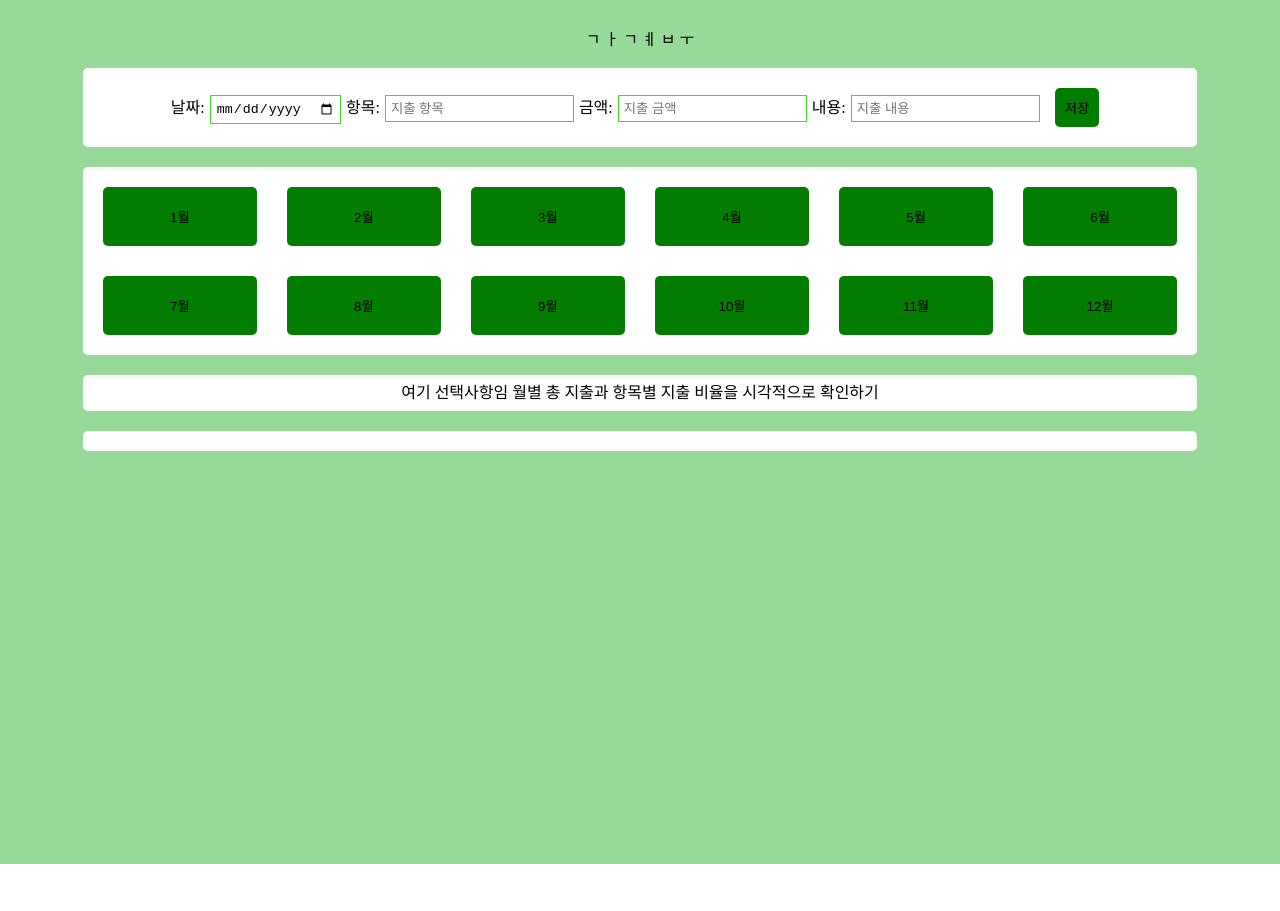
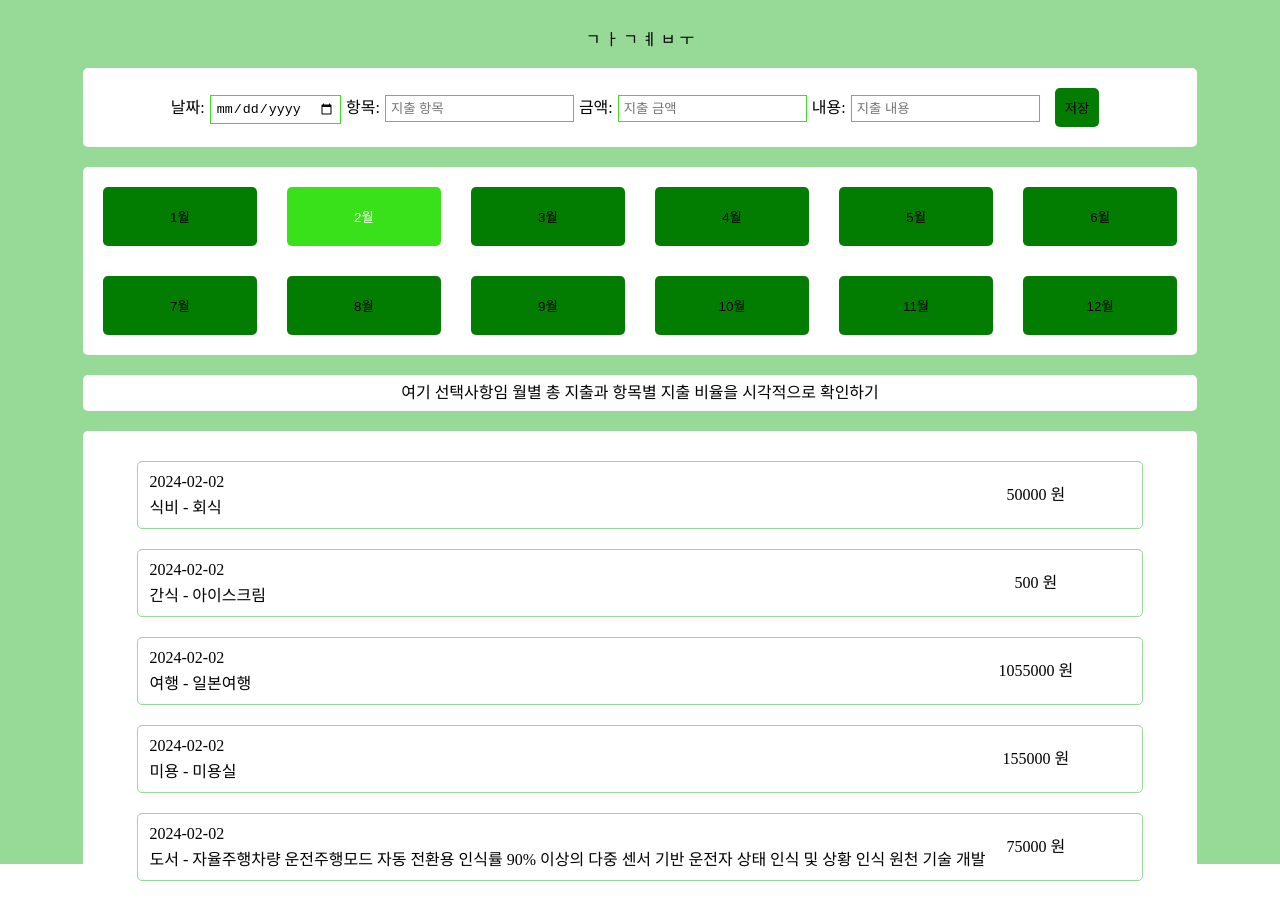
Before and after one commit to MiMing-00/Sparta_financial-ledger, a React (Vite) app: page / in a window 1280 px wide. Before the commit the page ends 864 px from the top, so only its background shows below. Built offline with nearby package versions, Linux system fonts and the light colour scheme.

Commit message:
프롭스 드릴링, 액티브 인덱스 초기값 설정

```diff
--- a/src/components/ExpenseDetail.jsx
+++ b/src/components/ExpenseDetail.jsx
@@ -36,16 +36,11 @@ const ExpenseDetailspan1 = styled.span`
   gap: 3px;
 `;
 
-const ExpenseDetail = ({ setExpenses, expenses, SelectdMonth }) => {
-  console.log(SelectdMonth);
+const ExpenseDetail = ({ setExpenses, expenses }) => {
   return (
     <ExpenseDetailContain>
       {/* 여기서 누르면 상세 페이지로 넘어가야 함~~{" "} */}
-      {expenses
-        .filter(
-          (expense) => parseInt(expense.date.split("-")[1]) === SelectdMonth
-        )
-        .map(({ id, date, item, amount, content }) => (
+      {expenses.map(({ id, date, item, amount, content }) => (
         <ExpenseDetailDiv1 key={id}>
           <ExpenseDetailDiv2>
             <span>{date}</span>
--- a/src/components/ExpensesByMonth.jsx
+++ b/src/components/ExpensesByMonth.jsx
@@ -31,10 +31,9 @@ const MonthButton = styled.button`
 `;
 
 const ExpensesByMonth = ({ expenses, setExpenses }) => {
-  const initialMonth =
-    localStorage.getItem("selectedMonth") + 1
-      ? parseInt(localStorage.getItem("selectedMonth"))
-      : 1;
+  const initialMonth = localStorage.getItem("selectedMonth")
+    ? parseInt(localStorage.getItem("selectedMonth")) - 1
+    : 1;
 
   const [activeIndex, setActiveIndex] = useState(initialMonth);
 
@@ -56,7 +55,7 @@ const ExpensesByMonth = ({ expenses, setExpenses }) => {
         {months.map((month, index) => (
           <MonthButton
             key={index}
-            $active={activeIndex === index}
+            $active={activeIndex === index ? true : false}
             onClick={() => handleMonthClick(index)}
           >
             {" "}
@@ -68,9 +67,10 @@ const ExpensesByMonth = ({ expenses, setExpenses }) => {
       <ExpenseRecord />
       {/* 디테일 폼 */}
       <ExpenseDetail
-        expenses={expenses}
+        expenses={expenses.filter(
+          (expense) => parseInt(expense.date.split("-")[1]) === activeIndex + 1
+        )}
         setExpenses={setExpenses}
-        SelectdMonth={activeIndex + 1}
       />
     </>
   );
```
Lines whose indentation alone changed are shown as unchanged.
